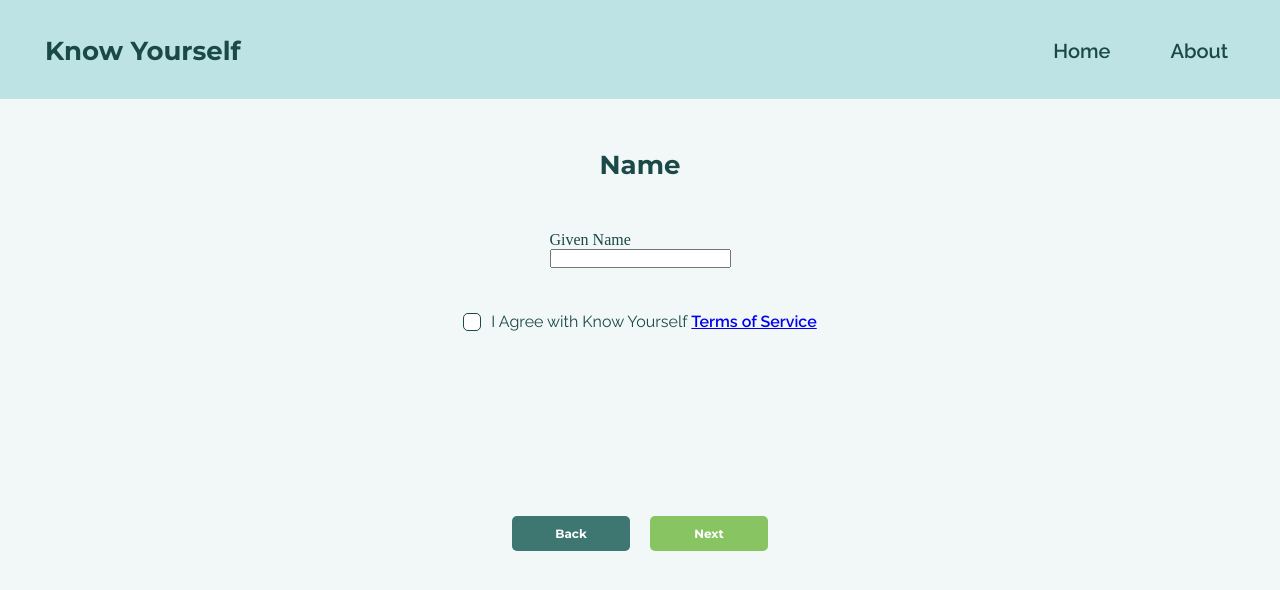
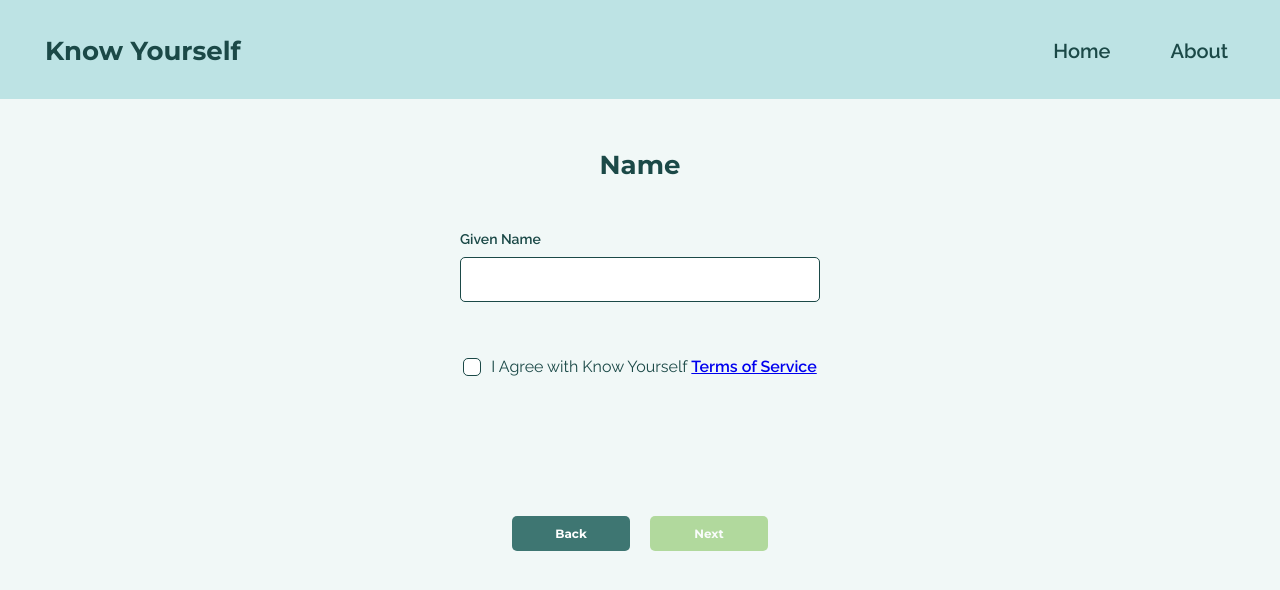
Before and after one commit to GabrielSSRibeiro/KnowYourself-frontend, a React (Create React App) app: page /name in a window 1280 px wide. Shown: the top 590 px of the page. Built offline with nearby package versions, Linux system fonts and the light colour scheme.

Commit message:
finished input comp and updated flow

```diff
--- a/src/components/Button/index.js
+++ b/src/components/Button/index.js
@@ -2,18 +2,10 @@ import React from "react";
 
 import "./styles.css";
 
-function Button({
-  size,
-  color,
-  text,
-  onClick,
-  isDisabled,
-  className,
-  ...rest
-}) {
+function Button({ size, color, text, onClick, isDisabled, className, key }) {
   return (
     <div
-      key={rest.key}
+      key={key}
       className={`Button-container
       Button-${size} Button-${color}
       ${isDisabled && "Button-disabled"} ${className}`}
--- a/src/components/CheckInput/index.js
+++ b/src/components/CheckInput/index.js
@@ -2,11 +2,10 @@ import React from "react";
 
 import "./styles.css";
 
-function CheckInput({ onClick, className, isSelected, ...rest }) {
-  console.log(isSelected);
+function CheckInput({ onClick, className, isSelected, key }) {
   return (
     <div
-      key={rest.key}
+      key={key}
       onClick={onClick}
       className={`CheckInput-container
       ${className}
--- a/src/components/CheckInput/styles.css
+++ b/src/components/CheckInput/styles.css
@@ -8,7 +8,7 @@
   cursor: pointer;
 }
 
-.fa-check {
+.CheckInput-container > .fa-check {
   color: #ffffff;
 }
 
--- a/src/components/RadioInput/index.js
+++ b/src/components/RadioInput/index.js
@@ -2,10 +2,10 @@ import React from "react";
 
 import "./styles.css";
 
-function RadioInput({ onClick, className, isSelected, ...rest }) {
+function RadioInput({ onClick, className, isSelected, key }) {
   return (
     <div
-      key={rest.key}
+      key={key}
       onClick={onClick}
       className={`RadioInput-container ${className}`}
     >
--- a/src/components/Select/index.js
+++ b/src/components/Select/index.js
@@ -2,9 +2,9 @@ import React from "react";
 
 import "./styles.css";
 
-function Select({ text, className, ...rest }) {
+function Select({ text, className, key }) {
   return (
-    <div key={rest.key} className={`Select-container ${className}`}>
+    <div key={key} className={`Select-container ${className}`}>
       <select>{text}</select>
     </div>
   );
--- a/src/components/TextInput/index.js
+++ b/src/components/TextInput/index.js
@@ -2,11 +2,36 @@ import React from "react";
 
 import "./styles.css";
 
-function TextInput({ text, className, ...rest }) {
+function TextInput({
+  label,
+  placeholder,
+  errorMessage,
+  results,
+  className,
+  key,
+  ...rest
+}) {
   return (
-    <div key={rest.key} className={`TextInput-container ${className}`}>
-      <label>{text}</label>
-      <input type="text"></input>
+    <div key={key} className={`TextInput-container ${className}`}>
+      <label>{label}</label>
+      <main>
+        <input
+          type="text"
+          placeholder={placeholder}
+          className={results === errorMessage && "text-noResults"}
+          {...rest}
+        ></input>
+        {results && (
+          <i
+            className={`fas ${
+              results && results !== errorMessage
+                ? "fa-check"
+                : "fa-exclamation-triangle"
+            }`}
+          ></i>
+        )}
+      </main>
+      <p>{results === errorMessage && errorMessage}</p>
     </div>
   );
 }
--- a/src/components/TextInput/styles.css
+++ b/src/components/TextInput/styles.css
@@ -4,3 +4,63 @@
   align-items: flex-start;
   justify-content: center;
 }
+
+.TextInput-container label {
+  font-family: var(--secondaryFont);
+  margin-bottom: 10px;
+  width: 291px;
+  height: 16px;
+  font-size: 14px;
+  font-weight: 600;
+  font-stretch: normal;
+  font-style: normal;
+  line-height: normal;
+  letter-spacing: normal;
+  text-align: left;
+}
+.TextInput-container > main {
+  position: relative;
+}
+
+.TextInput-container input {
+  width: 360px;
+  height: 45px;
+  padding: 12px 45px 11px 13px;
+  border-radius: 5px;
+  border: solid 1px var(--fontColor);
+  background-color: #ffffff;
+}
+
+.TextInput-container .text-noResults {
+  border-color: var(--errorColor);
+}
+
+.TextInput-container > main > .fas {
+  position: absolute;
+  transform: translate(0, -50%);
+  right: 15px;
+  top: 50%;
+}
+
+.TextInput-container .fa-check {
+  color: var(--fontColor);
+}
+
+.TextInput-container .fa-exclamation-triangle {
+  color: var(--errorColor);
+}
+
+.TextInput-container p {
+  width: 100%;
+  height: 16px;
+  margin-top: 10px;
+  font-family: var(--secondaryFont);
+  font-size: 14px;
+  font-weight: 600;
+  font-stretch: normal;
+  font-style: normal;
+  line-height: normal;
+  letter-spacing: normal;
+  text-align: left;
+  color: var(--errorColor);
+}
--- a/src/pages/KnowYourself/Gender/index.js
+++ b/src/pages/KnowYourself/Gender/index.js
@@ -53,6 +53,7 @@ function Gender({ history }) {
             color="primary"
             text="Next"
             onClick={HandleNext}
+            isDisabled={selectedGender === ""}
           />
         </footer>
       </form>
--- a/src/pages/KnowYourself/Gender/styles.css
+++ b/src/pages/KnowYourself/Gender/styles.css
@@ -31,7 +31,7 @@
   justify-content: center;
 }
 
-.Gender-container > form > main .radio label {
+.Gender-container > form > main .gender-radio label {
   margin-left: 10px;
 }
 
--- a/src/pages/KnowYourself/Name/index.js
+++ b/src/pages/KnowYourself/Name/index.js
@@ -1,6 +1,6 @@
-import React, { useState } from "react";
+import React, { useState, useEffect } from "react";
 import { Link } from "react-router-dom";
-//  import api from "../../services/api";
+import api from "../../../services/api";
 
 import NaviBar from "../../../components/NaviBar";
 import Button from "../../../components/Button";
@@ -11,6 +11,14 @@ import "./styles.css";
 
 function Name({ history }) {
   const [selected, setSelected] = useState(false);
+  const [name, setName] = useState("");
+  const [results, setResults] = useState("");
+
+  const errorMessage = "No results, please try another name.";
+
+  function HandleCheck() {
+    setSelected(!selected);
+  }
 
   function HandleBack() {
     history.push("/gender");
@@ -20,17 +28,25 @@ function Name({ history }) {
     history.push("/result");
   }
 
-  function HandleCheck() {
-    setSelected(!selected);
-  }
+  useEffect(() => {
+    if (name) {
+      const timeoutId = setTimeout(
+        () =>
+          api.get("api/Name/lookup", { params: { name } }).then((response) => {
+            if (response.data[0]) {
+              setResults(name);
+            } else {
+              setResults(errorMessage);
+            }
+          }),
+        250
+      );
 
-  //   useEffect(() => {
-  //   api.get("api/Sign/index").then((response) => {
-  //   });
-
-  //just one call to ResultController
-
-  // }, []);
+      return () => clearTimeout(timeoutId);
+    } else {
+      setResults("");
+    }
+  }, [name]);
 
   return (
     <div className="Name-container">
@@ -39,7 +55,14 @@ function Name({ history }) {
       {/* breadcrumbs instead of header */}
       <form>
         <main>
-          <TextInput text="Given Name" className="name-item" />
+          <TextInput
+            label="Given Name"
+            errorMessage={errorMessage}
+            results={results}
+            className="name-item"
+            value={name}
+            onChange={(e) => setName(e.target.value)}
+          />
 
           <section>
             <CheckInput onClick={HandleCheck} isSelected={selected} />
@@ -63,6 +86,7 @@ function Name({ history }) {
             color="primary"
             text="Next"
             onClick={HandleNext}
+            isDisabled={!results || results === errorMessage || !selected}
           />
         </footer>
       </form>
--- a/src/pages/KnowYourself/Name/styles.css
+++ b/src/pages/KnowYourself/Name/styles.css
@@ -25,7 +25,7 @@
 }
 
 .Name-container > form > main .name-item {
-  margin-bottom: 40px;
+  margin-bottom: 25px;
 }
 
 .Name-container > form > main > section {
--- a/src/pages/Result/index.js
+++ b/src/pages/Result/index.js
@@ -8,6 +8,9 @@ import "./styles.css";
 function Gender() {
   //   useEffect(() => {
   //   api.get("api/Sign/index").then((response) => {
+
+  //just one call to ResultController
+
   //   });
   // }, []);
 
```
